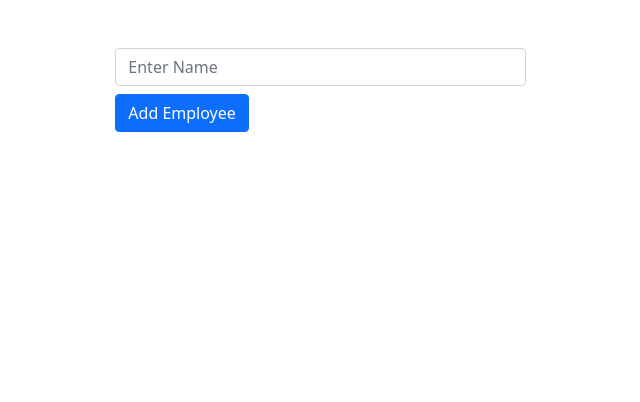
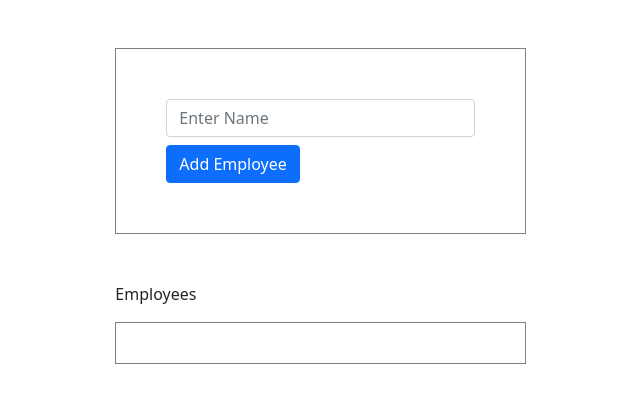
Before and after one commit to creoleuservinay/typescript-practice, a website: page index.html in a window 1280 px wide. Shown: the whole page, without its empty margins (102-742 px from the left). Drawn offline with nearby package versions, Linux system fonts and the light colour scheme.

Commit message:
improvement-Ui-css-changes

```diff
--- /dev/null
+++ b/assets/main.css
@@ -0,0 +1,9 @@
+.add_emp_form{
+    padding: 50px;
+    border: 1px solid gray;
+}
+
+#employees-list{
+    padding: 20px;
+    border: 1px solid gray;
+}
--- a/index.html
+++ b/index.html
@@ -2,6 +2,7 @@
 <html lang="en">
 <head>
 <link href="https://cdn.jsdelivr.net/npm/bootstrap@5.1.3/dist/css/bootstrap.min.css" rel="stylesheet" integrity="sha384-1BmE4kWBq78iYhFldvKuhfTAU6auU8tT94WrHftjDbrCEXSU1oBoqyl2QvZ6jIW3" crossorigin="anonymous">
+<link rel="stylesheet" href="assets/main.css">
     <meta charset="UTF-8">
     <title>TypeScript</title>
     <script type="module" src="dist/app.js"></script>
@@ -17,13 +18,12 @@
 </div>
     <div class="row">
         <div class="col-md-4 offset-md-2 mt-5">
+            <p>Employees</p>
             <div id="employees-list">
+
             </div>
         </div>
     </div>
-
-
-
 <body>
 </body>
 </html>
--- a/src/previous-topics/obj-array-enum-type.ts
+++ b/src/previous-topics/obj-array-enum-type.ts
@@ -1,11 +1,12 @@
 
 //Enum type
 enum Role {admin, author, user}
+
 const person = {
     name: "Vinay",
     age: 28,
     hobbies:["cricket", "Reading books"],
-    role:Role.admin
+    role:Role.admin,
 }
 if(person.role == Role.admin){
     console.log(person);
```
